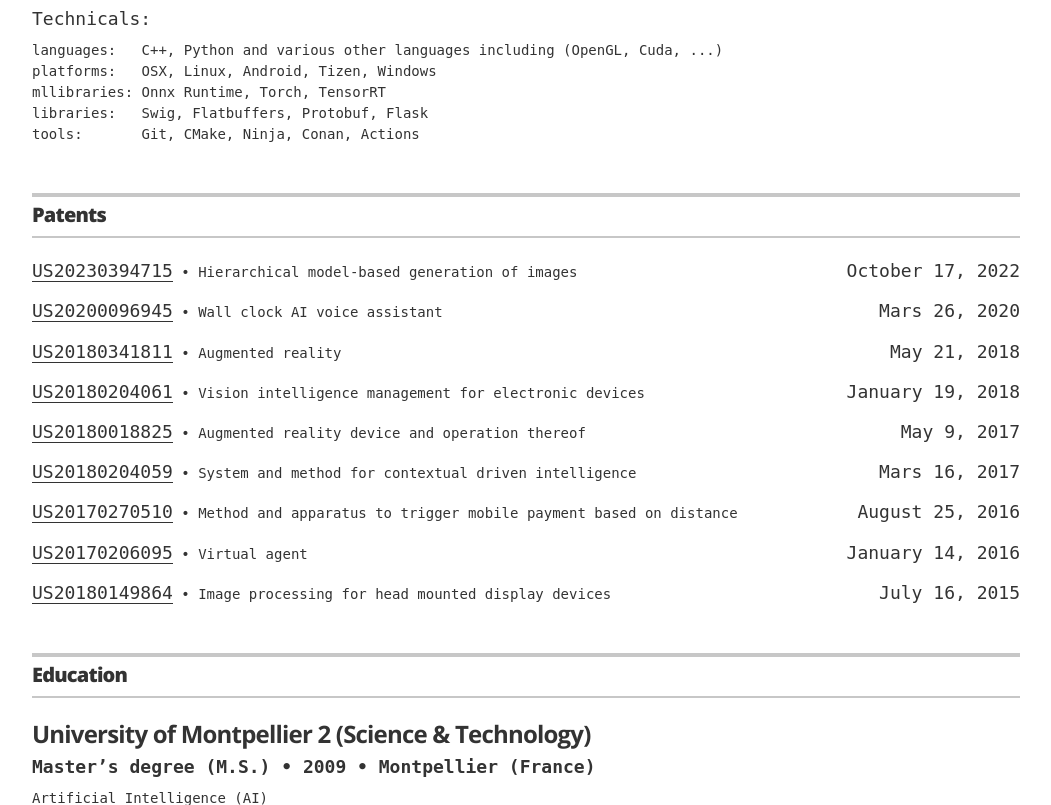
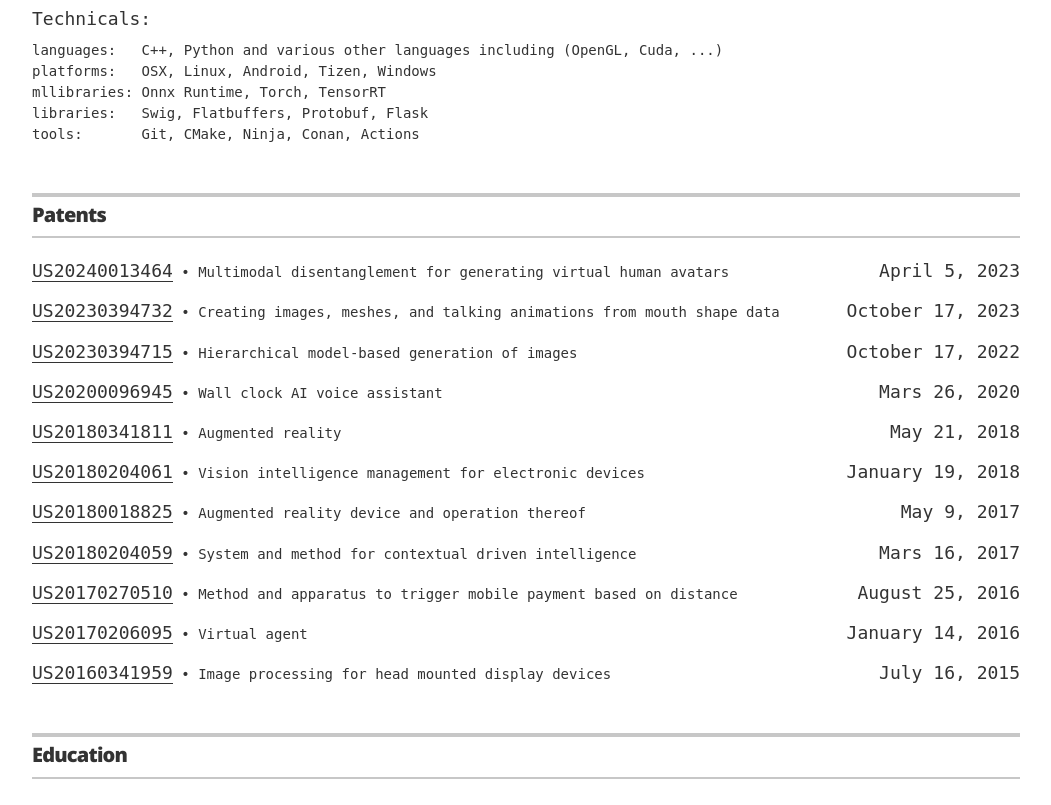
Before and after one commit to anthonyliot/profile, a Jekyll site: the page built from docs/index.html, in a window 1280 px wide and 900 px high, scrolled down 3863 px, cut to the strip 0-805 px from the top of the window. Shown: the whole strip, without its empty margins (114-1165 px from the left). Built offline with Jekyll 4.4.1, drawn with Linux system fonts in a browser that asks for light colours.

Commit message:
Update patent list
Signed-off-by: Anthony Liot <wolfviking0@yahoo.com>

```diff
--- a/docs/_data/patents.yml
+++ b/docs/_data/patents.yml
@@ -1,6 +1,16 @@
 patents:
-  list: patent9,patent8,patent7,patent6,patent5,patent4,patent3,patent2,patent1
+  list: patent11,patent10,patent9,patent8,patent7,patent6,patent5,patent4,patent3,patent2,patent1
 
+patent11:
+ url: patents.justia.com/patent/20240013464
+ pid: US20240013464
+ description: Multimodal disentanglement for generating virtual human avatars
+ date: April 5, 2023
+patent10:
+ url: patents.justia.com/patent/20230394732
+ pid: US20230394732
+ description: Creating images, meshes, and talking animations from mouth shape data
+ date: October 17, 2023
 patent9:
  url: patents.justia.com/patent/20230394715
  pid: US20230394715
@@ -42,7 +52,31 @@
  description: Virtual agent
  date: January 14, 2016
 patent1:
- url: patents.justia.com/patent/20180149864
- pid: US20180149864
+ url: patents.justia.com/patent/20160341959
+ pid: US20160341959
  description: Image processing for head mounted display devices
  date: July 16, 2015
+
+# US-20240013464-A1 MULTIMODAL DISENTANGLEMENT FOR GENERATING VIRTUAL HUMAN AVATARS
+# US-20230394715-A1 HIERARCHICAL MODEL-BASED GENERATION OF IMAGES
+# US-20230394732-A1 CREATING IMAGES, MESHES, AND TALKING ANIMATIONS FROM MOUTH SHAPE DATA
+# US-11782391-B2 Wall clock AI voice assistant
+# US-10943398-B2 Augmented reality device and operation thereof
+# US-10909371-B2 System and method for contextual driven intelligence
+# US-10902262-B2 Vision intelligence management for electronic devices
+# US-10769438-B2 Augmented reality
+# US-10684467-B2 Image processing for head mounted display devices
+# US-10664741-B2 Selecting a behavior of a virtual agent
+# US-20200096945-A1 WALL CLOCK AI VOICE ASSISTANT
+# US-10527846-B2 Image processing for head mounted display devices
+# US-10515350-B2 Method and apparatus to trigger mobile payment based on distance
+# US-20180341811-A1 Augmented Reality
+# US-20180204061-A1 VISION INTELLIGENCE MANAGEMENT FOR ELECTRONIC DEVICES
+# US-20180204059-A1 SYSTEM AND METHOD FOR CONTEXTUAL DRIVEN INTELLIGENCE
+# US-20180149864-A1 IMAGE PROCESSING FOR HEAD MOUNTED DISPLAY DEVICES
+# US-20180143429-A1 IMAGE PROCESSING FOR HEAD MOUNTED DISPLAY DEVICES
+# US-9910275-B2 Image processing for head mounted display devices
+# US-20180018825-A1 Augmented Reality Device and Operation Thereof
+# US-20170270510-A1 METHOD AND APPARATUS TO TRIGGER MOBILE PAYMENT BASED ON DISTANCE
+# US-20170206095-A1 VIRTUAL AGENT
+# US-20160341959-A1 IMAGE PROCESSING FOR HEAD MOUNTED DISPLAY DEVICES
```
